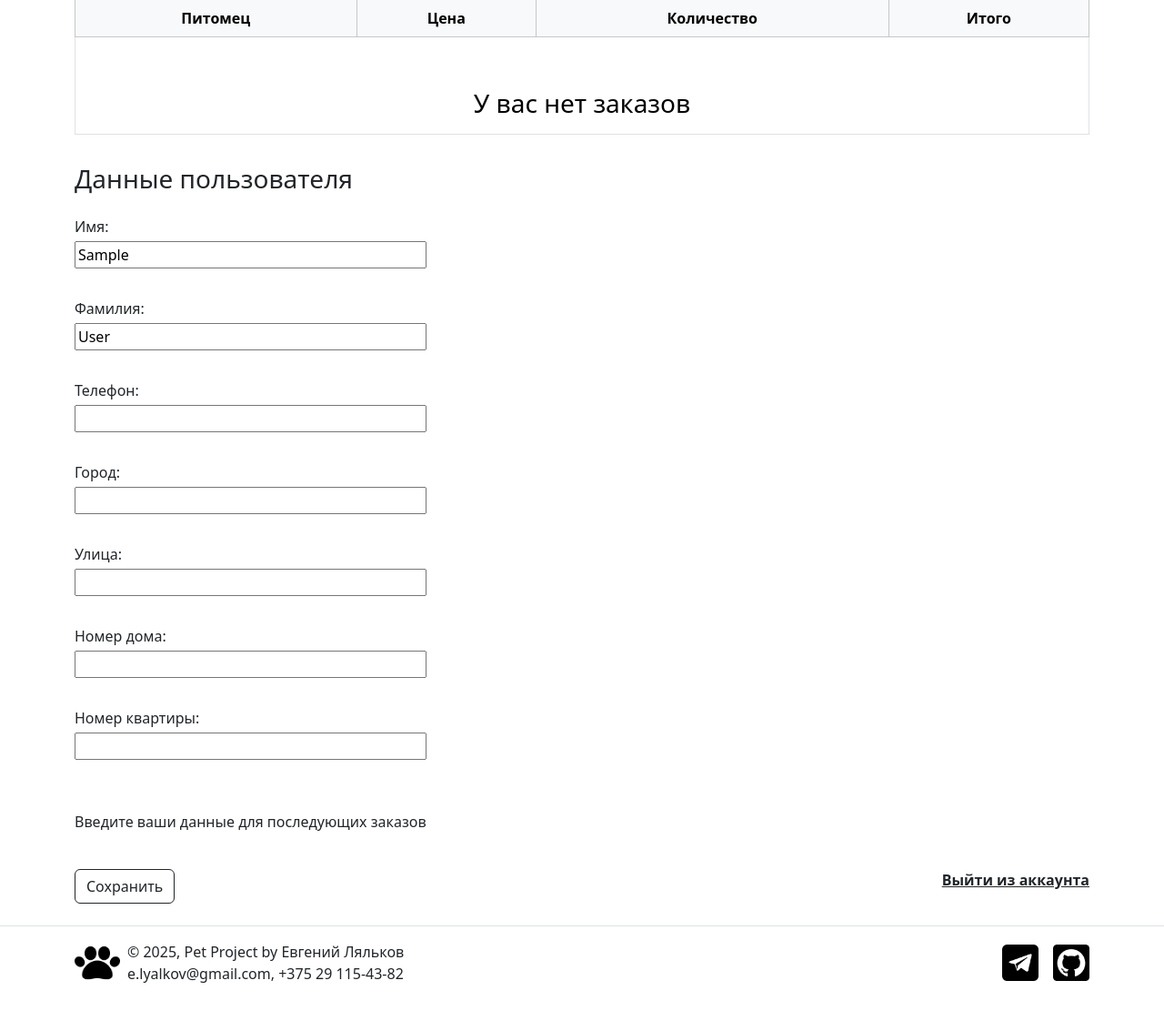
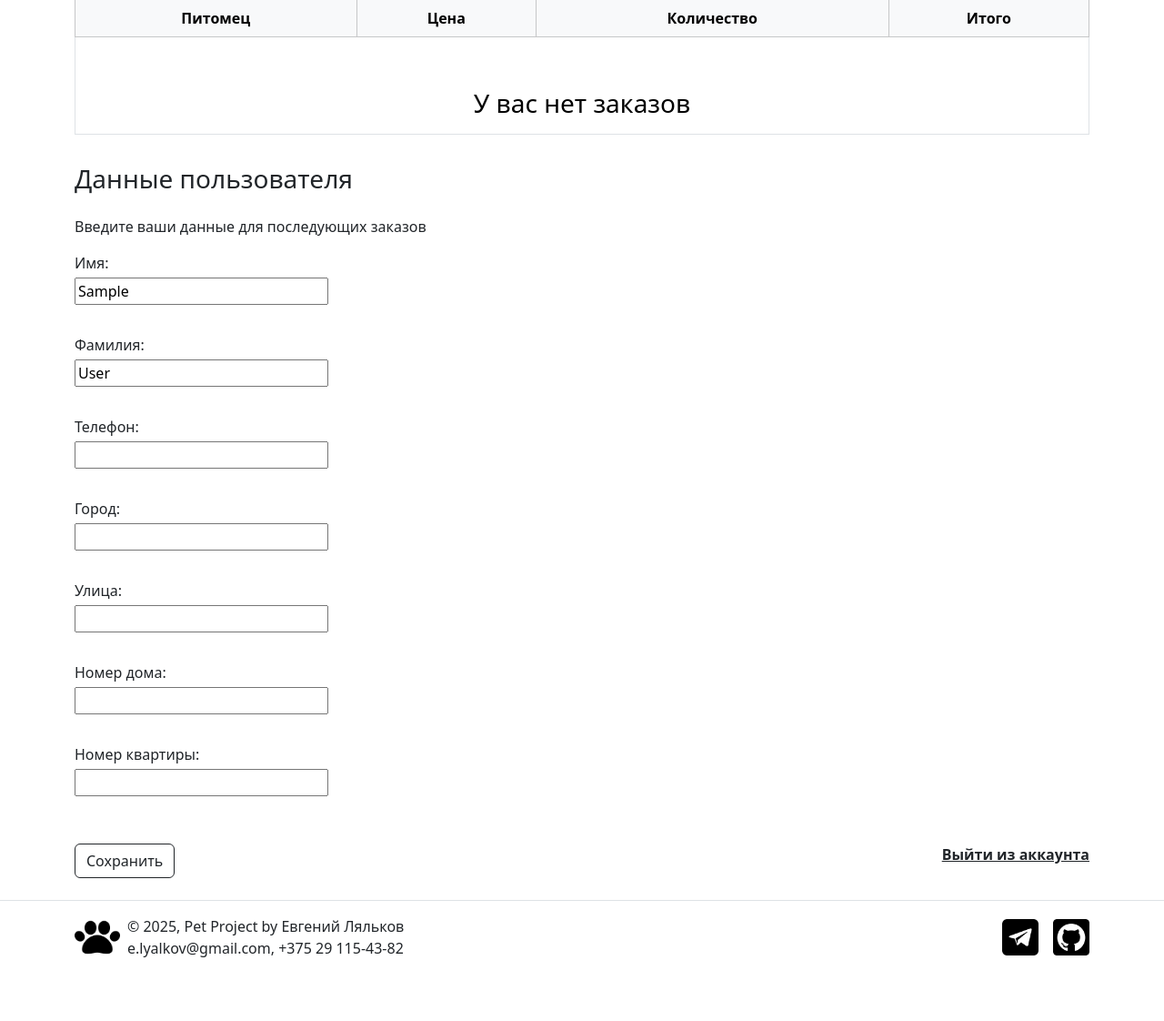
Before and after one commit to elyalkov/my-pet-project-django, a Django app: page /users/profile/ in a window 1280 px wide. Shown: the part 188-1310 px from the top of the page at 91% size. After the commit the page ends 1240 px from the top, so only its background shows below. Run offline with Django 4.2, Linux system fonts and the light colour scheme; the visitor is signed in with stand-in values (Sample User, id 1); data that the repository does not hold is empty.

Commit message:
Визуальные правки profile.html

```diff
--- a/first_pet/users/templates/users/profile.html
+++ b/first_pet/users/templates/users/profile.html
@@ -76,10 +76,13 @@
     <!-- Форма с данными покупателя -->
     <div class="profile-info">
         <h3 class="mb-4 mt-3">Данные пользователя</h3>
+            <div class="p-on-order mb-3">
+                <p class="block-tag text-start">Введите ваши данные для последующих заказов</p>
+            </div>
         <form method="post" class="profile-form">
             {% csrf_token %}
-            <div class="form-blocks d-flex gap-4">
-                <div class="block1 d-flex flex-column gap-1">
+            <div class="form-blocks d-flex gap-4 w-50">
+                <div class="block1 d-flex flex-column gap-1 w-50">
                     {{ form.first_name.label_tag }} {{ form.first_name }} <br>
                     {{ form.last_name.label_tag }} {{ form.last_name }} <br>
                     {{ form.phone_number.label_tag }} {{ form.phone_number }} <br>
@@ -87,9 +90,6 @@
                     {{ form.street.label_tag }} {{ form.street }} <br>
                     {{ form.house_number.label_tag }} {{ form.house_number }} <br>
                     {{ form.apartment_number.label_tag }} {{ form.apartment_number }} <br>
-                    <div class="p-on-order d-flex flex-column justify-content-center align-items-center">
-                        <p class="block-tag mt-4 text-center">Введите ваши данные для последующих заказов</p>
-                    </div>
                 </div>
             </div>
             <div class="profile-buttons mt-4 d-flex justify-content-between">
```
